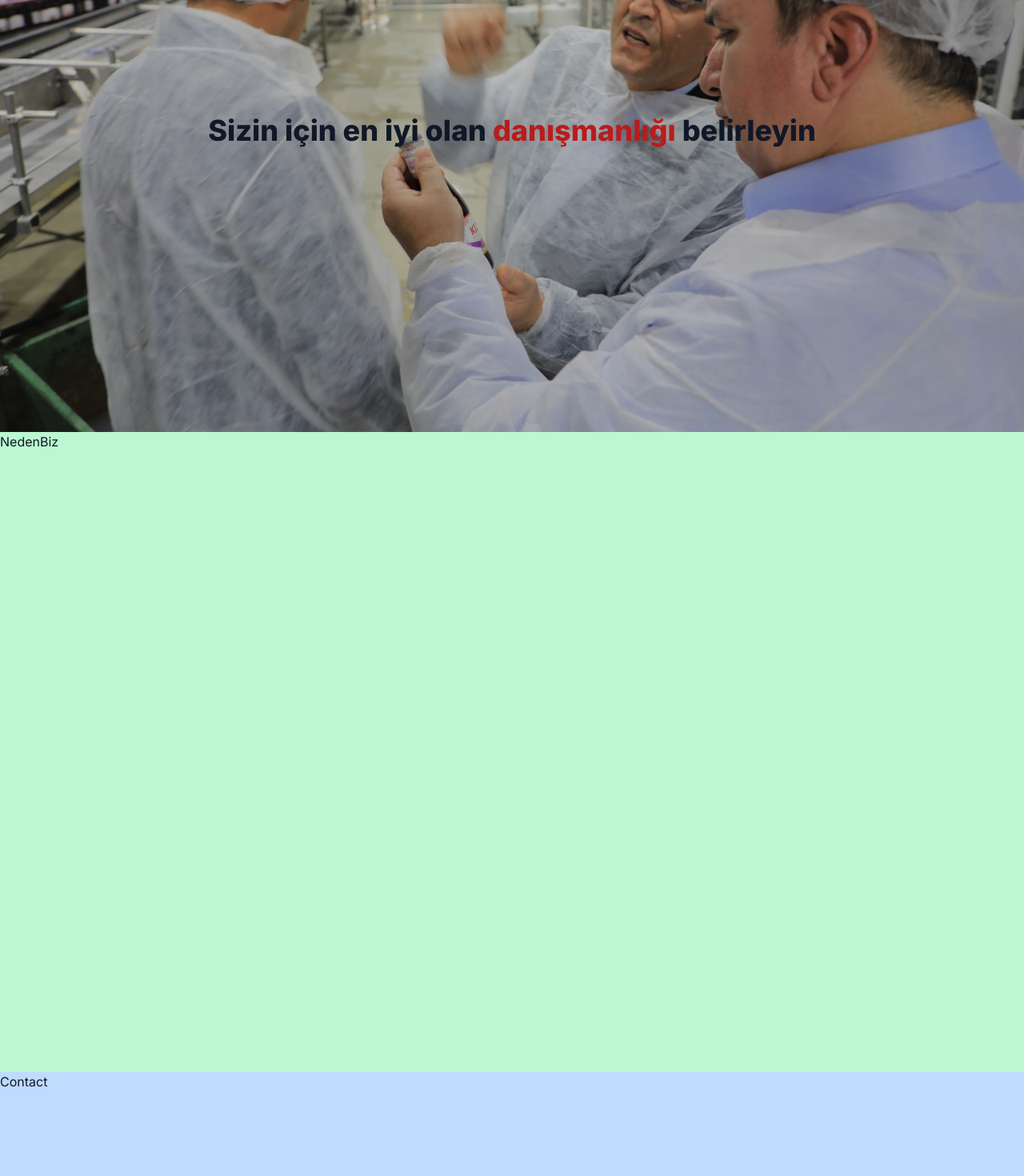
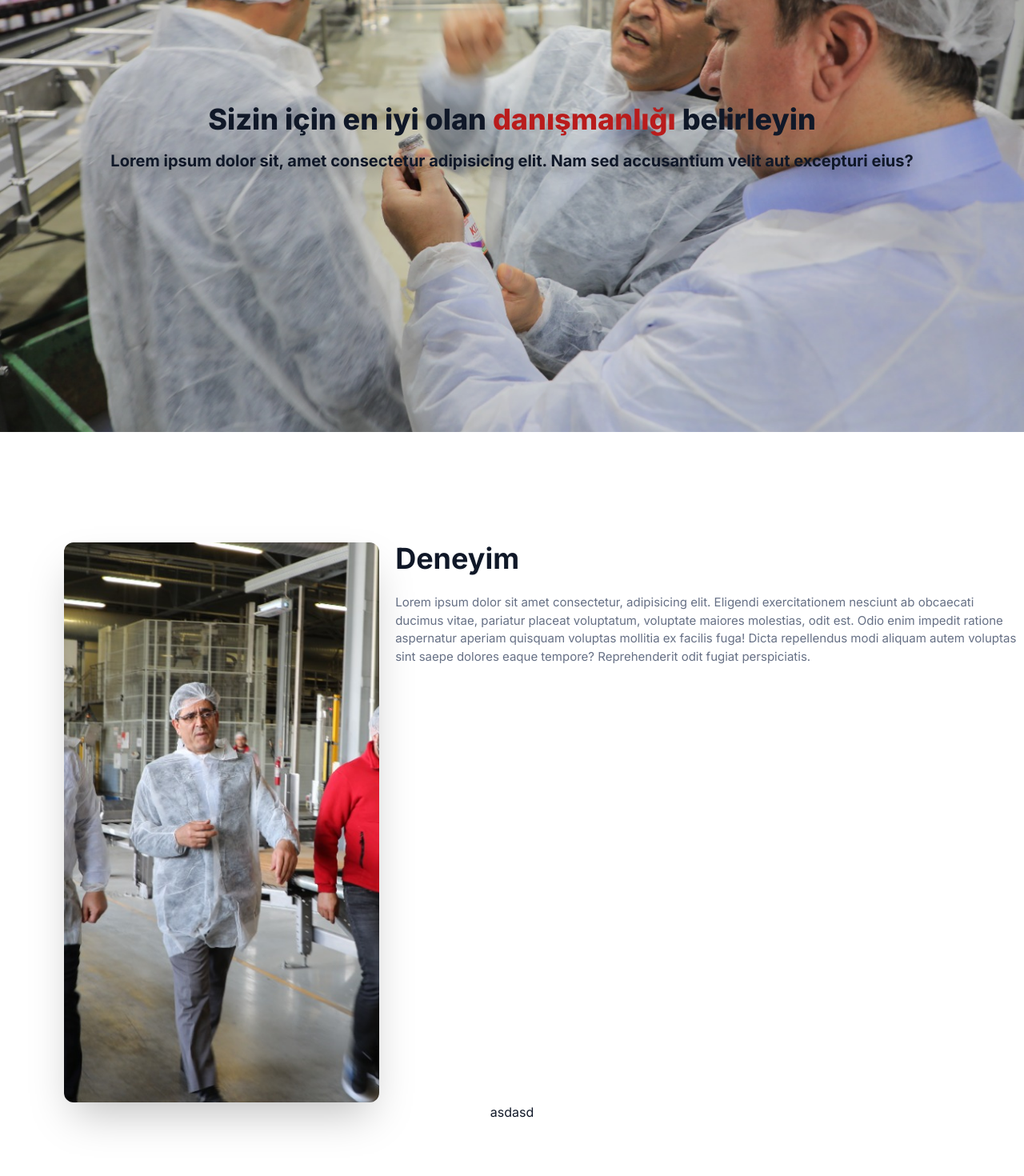
Before and after one commit to tutusjr/Consultancy, a Next.js app: page / in a window 1280 px wide. Shown: the part 260-1730 px from the top of the page at 80% size. Built offline with nearby package versions, Linux system fonts and the light colour scheme.

Commit message:
deneyim section

```diff
--- /dev/null
+++ b/src/app/components/Deneyim.js
@@ -0,0 +1,30 @@
+import React from "react";
+
+//icons
+import { GiAchievement } from "react-icons/gi";
+import { MdWorkHistory } from "react-icons/md";
+
+export default function Deneyim() {
+  return (
+    <section
+      id="deneyim"
+      className=" min-h-[1000px] items-center justify-center flex flex-col bg-white"
+    >
+      <div className="flex xl:flex-col ml-20 xl:ml-0">
+        <div className="shadow-2xl rounded-xl relative xl:h-[400px] xl:w-[1200px] h-[700px] w-[450px] overflow-hidden">
+          <img
+            src="assets/images/deneyim.png"
+            className="w-full h-full object-cover absolute transform scale-150 ml-20 xl:mt-20"
+            alt=""
+          />
+        </div>
+        <div>
+            <h2 className="h2 ml-5 xl:ml-0 xl:mt-5">Deneyim</h2>
+            <p className="p max-w-[900px] text-[15px] ml-5 xl:ml-0">Lorem ipsum dolor sit amet consectetur, adipisicing elit. Eligendi exercitationem nesciunt ab obcaecati ducimus vitae, pariatur placeat voluptatum, voluptate maiores molestias, odit est. Odio enim impedit ratione aspernatur aperiam quisquam voluptas mollitia ex facilis fuga! Dicta repellendus modi aliquam autem voluptas sint saepe dolores eaque tempore? Reprehenderit odit fugiat perspiciatis.</p>
+        </div>
+        <div></div>
+      </div>
+      <div className="">asdasd</div>
+    </section>
+  );
+}
--- a/src/app/components/Header.js
+++ b/src/app/components/Header.js
@@ -66,6 +66,14 @@ export default function Header() {
           >
             Home
           </ScrollLink>
+          <ScrollLink
+            to="deneyim"
+            activeClass="active"
+            smooth
+            spy
+          >
+            Deneyim
+          </ScrollLink>
           <Link
             href="/about"
             className="inline-flex text-center w-fit justify-center"
@@ -88,6 +96,14 @@ export default function Header() {
           >
             Link4
           </ScrollLink>
+          <ScrollLink
+            to="link4"
+            activeClass="active"
+            smooth
+            spy
+          >
+            Link4
+          </ScrollLink>
         </nav>
       </div>
     </header>
--- a/src/app/components/Hero.js
+++ b/src/app/components/Hero.js
@@ -10,19 +10,27 @@ export default function Hero() {
   return (
     <section className="h-screen bg-cyan-200" id="home">
       <div className="relative w-full flex flex-col xl:flex-row justify-center items-center xl:justify-start h-full">
-        <div className="text-center z-10 absolute xl:max-w-xl xl:text-left xl:ml-24 mt-16 xl:mt-0">
+        <div className="text-center h-[600px] justify-center flex flex-col z-10 absolute xl:max-w-xl xl:text-left xl:ml-24 mt-16 xl:mt-0 ">
           <motion.h1
             variants={fadeIn("right", 0.3)}
             initial="hidden"
             whileInView={"show"}
             viewport={{ once: false, amount: 0.3 }}
-            className="h1">
+            className="h1 z-50">
             Sizin için en iyi olan{" "}
             <span className="text-red-700">danışmanlığı</span> belirleyin
           </motion.h1>
+          <motion.p
+          variants={fadeIn("right", 0.5)}
+          initial="hidden"
+          whileInView={"show"}
+          viewport={{ once: false, amount: 0.3 }}
+          className='font-bold text-xl text-primary text-shadow-lg shadow-black/30'>
+            Lorem ipsum dolor sit, amet consectetur adipisicing elit. Nam sed accusantium velit aut excepturi eius?
+          </motion.p>
         </div>
         <img
-          className="object-cover h-screen max-w-full w-full filter brightness-75"
+          className="object-cover h-screen max-w-full w-full filter brightness-90"
           src="assets/images/hero.png"
           alt="resim"
         />
--- a/src/app/page.js
+++ b/src/app/page.js
@@ -6,12 +6,14 @@ import Contact from "./components/Contact"
 import Copyright from "./components/Copyright"
 import BackToTop from "./components/BackToTop"
 import Hero from "./components/Hero"
+import Deneyim from "./components/Deneyim"
 
 export default function Home() {
   return (
     <main className="bg-white mx-auto relative overflow-hidden">
       <Header />
       <Hero />
+      <Deneyim />
       <NedenBiz />
       <Contact />
       <Footer />
--- a/tailwind.config.js
+++ b/tailwind.config.js
@@ -1,4 +1,5 @@
 /** @type {import('tailwindcss').Config} */
+
 module.exports = {
   content: [
     './src/pages/**/*.{js,ts,jsx,tsx,mdx}',
@@ -33,7 +34,23 @@ module.exports = {
         'gradient-conic':
           'conic-gradient(from 180deg at 50% 50%, var(--tw-gradient-stops))',
       },
+      textShadow:{
+        sm: '0 1px 2px var(--tw-shadow-color)',
+        DEFAULT: '0 2px 4px var(--tw-shadow-color)',
+        lg: '0 8px 16px var(--tw-shadow-color)'
+      }
     },
   },
-  plugins: [],
+  plugins: [
+    function ({ matchUtilities, theme }) {
+      matchUtilities(
+        {
+          'text-shadow': (value) => ({
+            textShadow: value,
+          }),
+        },
+        { values: theme('textShadow') }
+      )
+    },
+  ],
 }
```
Also changed, not shown: public/assets/images/deneyim.png (added).
